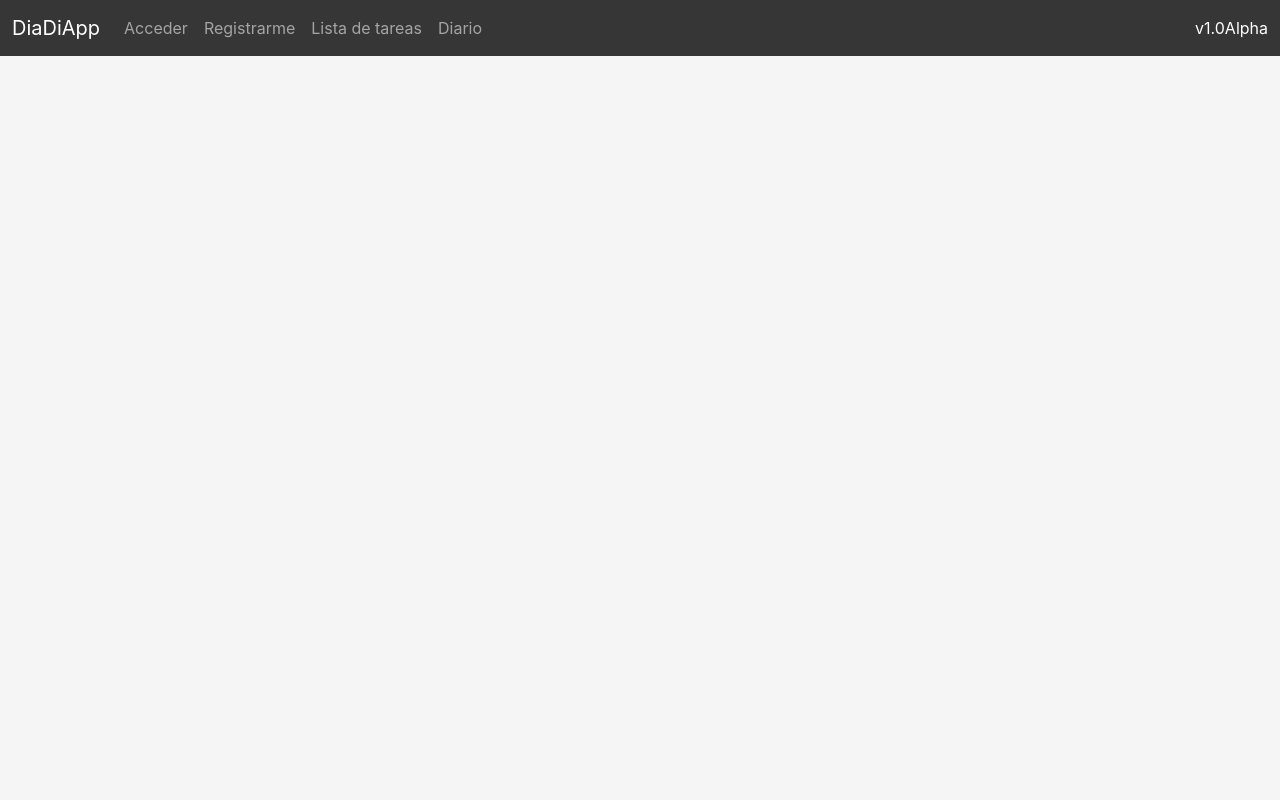
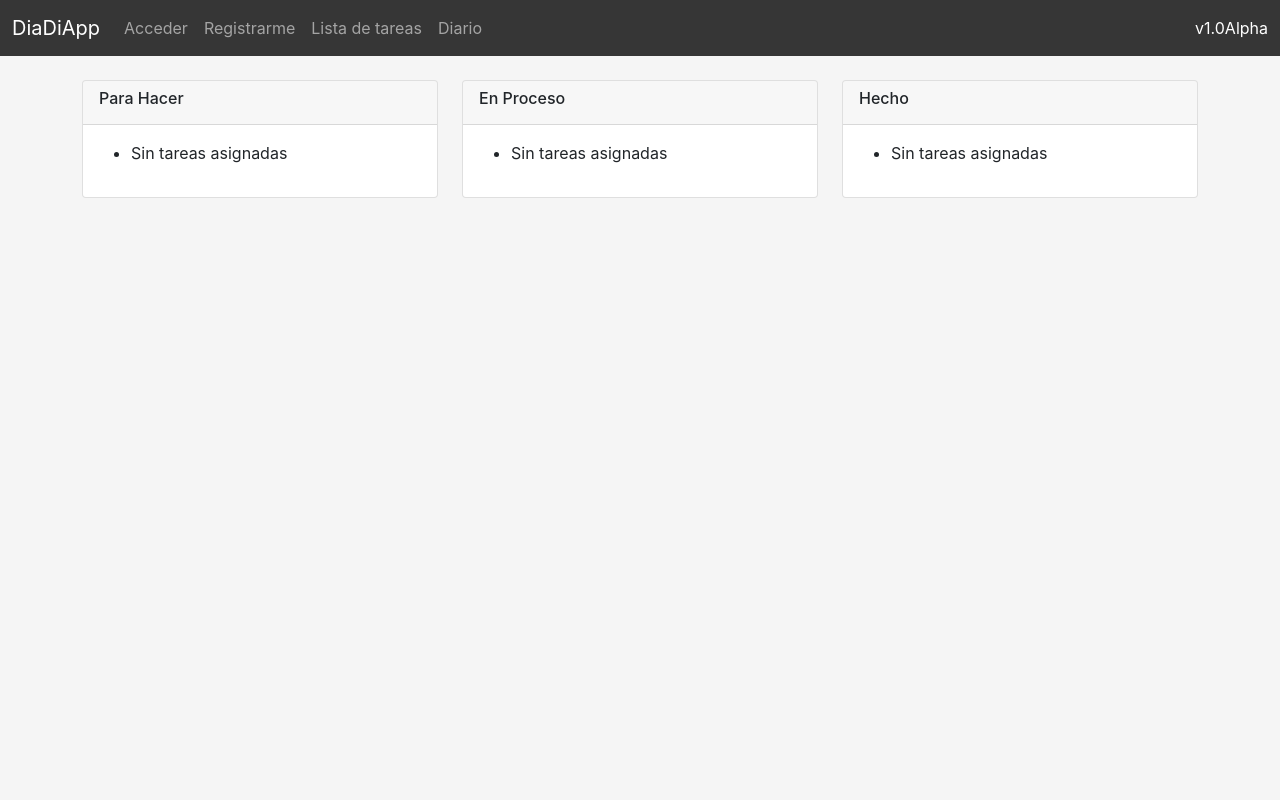
Before and after one commit to maximovj/diadi-app, a React (Create React App) app in the folder dev-react-app/: page /tareas in a window 1280 px wide. Shown: the top 800 px of the page. Built offline with nearby package versions, Linux system fonts and the light colour scheme.

Commit message:
*** Se agrego Tareas componente

```diff
--- a/dev-react-app/src/App.css
+++ b/dev-react-app/src/App.css
@@ -14,15 +14,22 @@ body {
   height: 400px;
 }
 
+.txt-h1-css {
+  font-size: 1rem;
+  text-transform: capitalize;
+}
+
 footer {
   background-color: #3b3b3b;
   color: #fff;
   padding: 10rem;
 }
+
 footer a {
   color: #fff;
   text-decoration: none;
 }
+
 footer a:hover {
   text-decoration: underline;
 }
--- a/dev-react-app/src/components/NavBar.jsx
+++ b/dev-react-app/src/components/NavBar.jsx
@@ -30,7 +30,7 @@ export function NavBar() {
                 </a>
               </li>
               <li className="nav-item">
-                <a className="nav-link" aria-current="page" href="#">
+                <a className="nav-link" aria-current="page" href="/tareas">
                   Lista de tareas
                 </a>
               </li>
--- /dev/null
+++ b/dev-react-app/src/components/Tareas.jsx
@@ -0,0 +1,48 @@
+export function Tareas(){
+    return (<>
+    <div className="row">
+        <div className="col-lg-4 mb-4">
+            <div className="card">
+                <div className="card-header">
+                    <h1 className="txt-h1-css">Para hacer</h1>
+                </div>
+                <div className="card-body">
+                    <ul>
+                        <li>
+                            Sin tareas asignadas
+                        </li>
+                    </ul>
+                </div>
+            </div>
+        </div>
+        <div className="col-lg-4 mb-4">
+            <div className="card">
+                <div className="card-header">
+                    <h1 className="txt-h1-css">En proceso</h1>
+                </div>
+                <div className="card-body">
+                    <ul>
+                        <li>
+                            Sin tareas asignadas
+                        </li>
+                    </ul>
+                </div>
+            </div>
+        </div>
+        <div className="col-lg-4 mb-4">
+            <div className="card">
+                <div className="card-header">
+                    <h1 className="txt-h1-css">Hecho</h1>
+                </div>
+                <div className="card-body">
+                    <ul>
+                        <li>
+                            Sin tareas asignadas
+                        </li>
+                    </ul>
+                </div>
+            </div>
+        </div>
+    </div>
+    </>);
+}
--- a/dev-react-app/src/routes/routes.js
+++ b/dev-react-app/src/routes/routes.js
@@ -5,6 +5,7 @@ import { Home } from '../pages/Home'
 import { Diario } from '../pages/Diario'
 import { NavBar } from '../components/NavBar'
 import { Pie } from '../components/Pie'
+import { Tareas } from '../components/Tareas'
 
 export function RoutePage (){
     return(
@@ -17,6 +18,7 @@ export function RoutePage (){
                 <Route path="/acceder" element={<Acceder/>}/>
                 <Route path="/registrarme" element={<Registrarme/>}/>
                 <Route path="/diario" element={<Diario/>}/>
+                <Route path="/tareas" element={<Tareas/>}/>
             </Routes>
             </div>
             <Pie></Pie>
```
